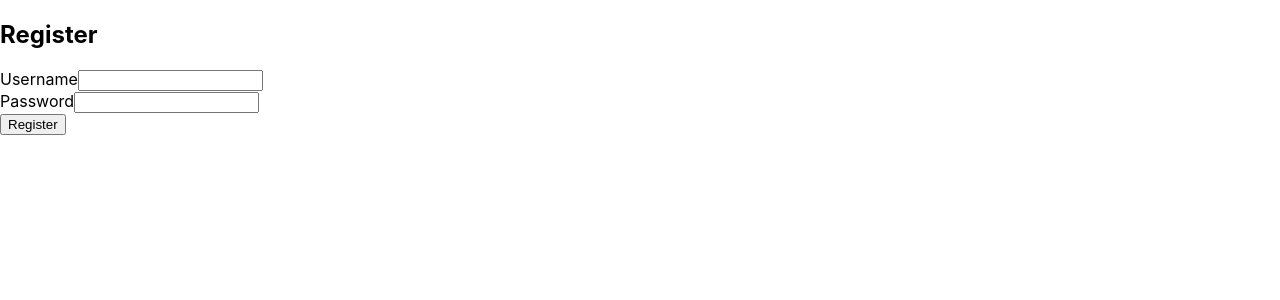
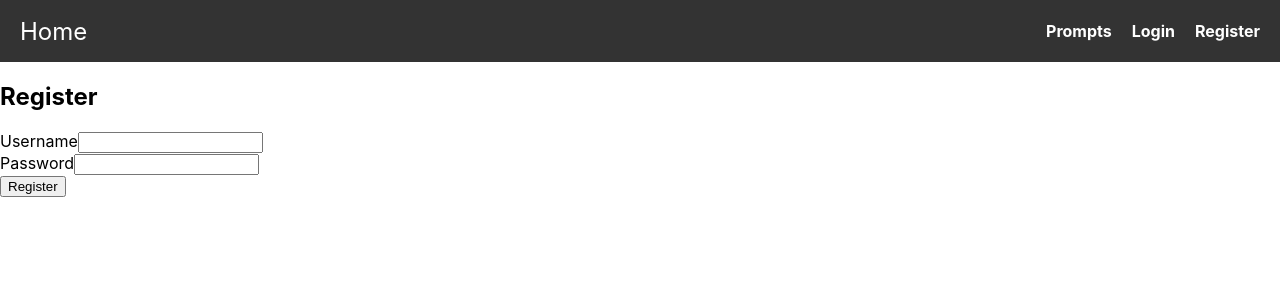
Before and after one commit to molochkovetskiy/InspireInk, a React (Create React App) app in the folder client/: page /register in a window 1280 px wide. Shown: the top 300 px of the page. Built offline with nearby package versions, Linux system fonts and the light colour scheme.

Commit message:
created navbar

```diff
--- a/client/src/App.js
+++ b/client/src/App.js
@@ -4,6 +4,7 @@ import { useState, createContext } from 'react';
 import Prompts from './components/Prompts';
 import PromptDetails from './components/PromptDetails';
 import LoginRegister from './components/LoginRegister';
+import Navbar from './components/Navbar';
 import { Auth } from './auth/Auth';
 
 export const AppContext = createContext(null);
@@ -14,6 +15,7 @@ function App() {
   return (
     <AppContext.Provider value={{ token, setToken }}>
       <div className="App">
+        <Navbar />
         <Routes>
           <Route path="/prompts" element={<Prompts />} />
           <Route path="/prompts/:id" element={<Auth><PromptDetails /></Auth>} />
--- /dev/null
+++ b/client/src/components/Navbar.css
@@ -0,0 +1,35 @@
+.navbar {
+    background-color: #333;
+    color: white;
+    display: flex;
+    justify-content: space-between;
+    align-items: center;
+    padding: 5px 20px;
+}
+
+.navbar-brand a {
+    color: white;
+    text-decoration: none;
+    font-size: 1.5rem;
+}
+
+.navbar-menu {
+    list-style: none;
+    display: flex;
+    gap: 20px;
+}
+
+.navbar-item a,
+.navbar-item button {
+    color: white;
+    text-decoration: none;
+    font-weight: bold;
+}
+
+.navbar-item button {
+    background-color: transparent;
+    border: none;
+    cursor: pointer;
+    padding: 0;
+    font-size: 1rem;
+}
--- /dev/null
+++ b/client/src/components/Navbar.js
@@ -0,0 +1,60 @@
+import { Link } from 'react-router-dom';
+import { useContext } from 'react';
+import axios from 'axios';
+import jwt_decode from 'jwt-decode';
+import { AppContext } from '../App';
+
+import './Navbar.css';
+
+const Navbar = () => {
+    const { token, setToken } = useContext(AppContext);
+    let username = '';
+
+    if (token) {
+        username = jwt_decode(token).username;
+    }
+
+    const handleLogout = async () => {
+        try {
+            const res = await axios.get('users/logout', {
+                headers: {
+                    'x-access-token': null,
+                },
+            });
+            if (res.status === 200) {
+                setToken(null);
+            }
+        } catch (error) {
+            setToken(null);
+        }
+    }
+
+    return (
+        <nav className="navbar">
+            <div className="navbar-brand">
+                <Link to="/">Home</Link>
+            </div>
+            <ul className="navbar-menu">
+                <li className="navbar-item">
+                    <Link to="/prompts">Prompts</Link>
+                </li>
+                {!token ? (
+                    <>
+                        <li className="navbar-item">
+                            <Link to="/login">Login</Link>
+                        </li>
+                        <li className="navbar-item">
+                            <Link to="/register">Register</Link>
+                        </li>
+                    </>
+                ) : (
+                    <li className="navbar-item">
+                        {username} | <button onClick={handleLogout}>Logout</button>
+                    </li>
+                )}
+            </ul>
+        </nav>
+    );
+};
+
+export default Navbar;
```
